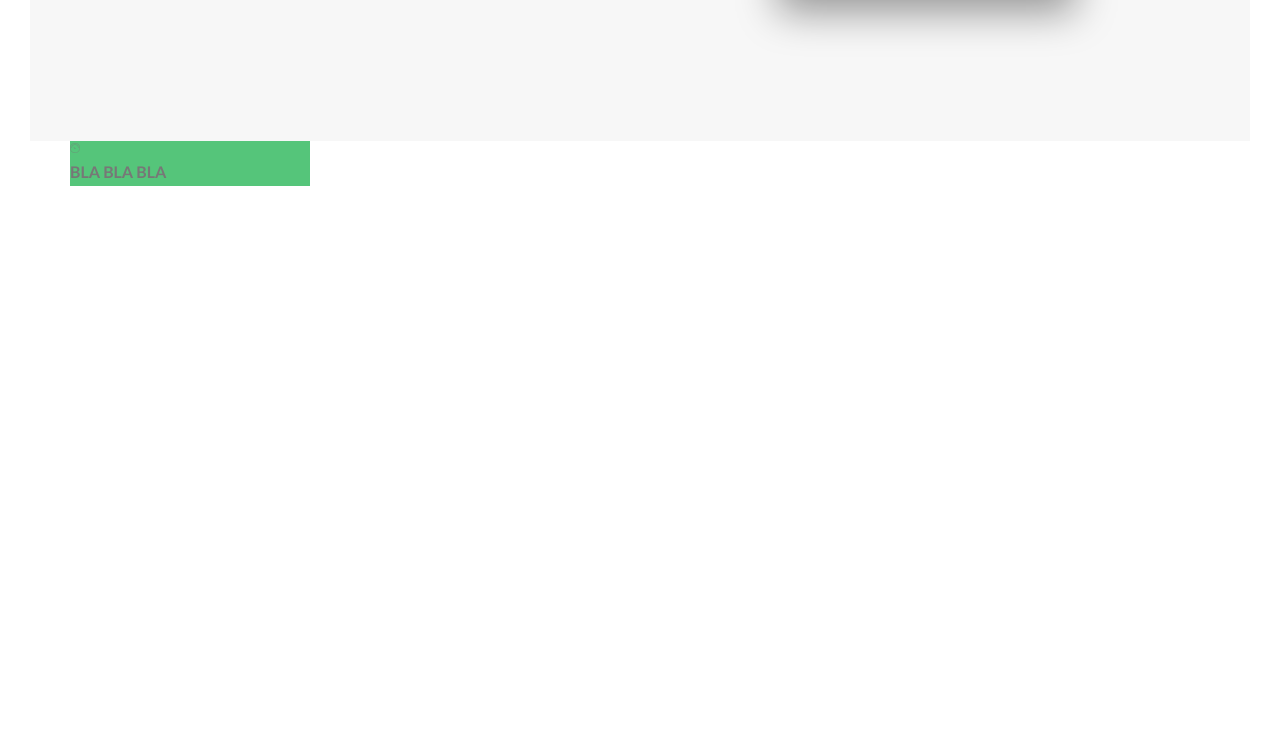
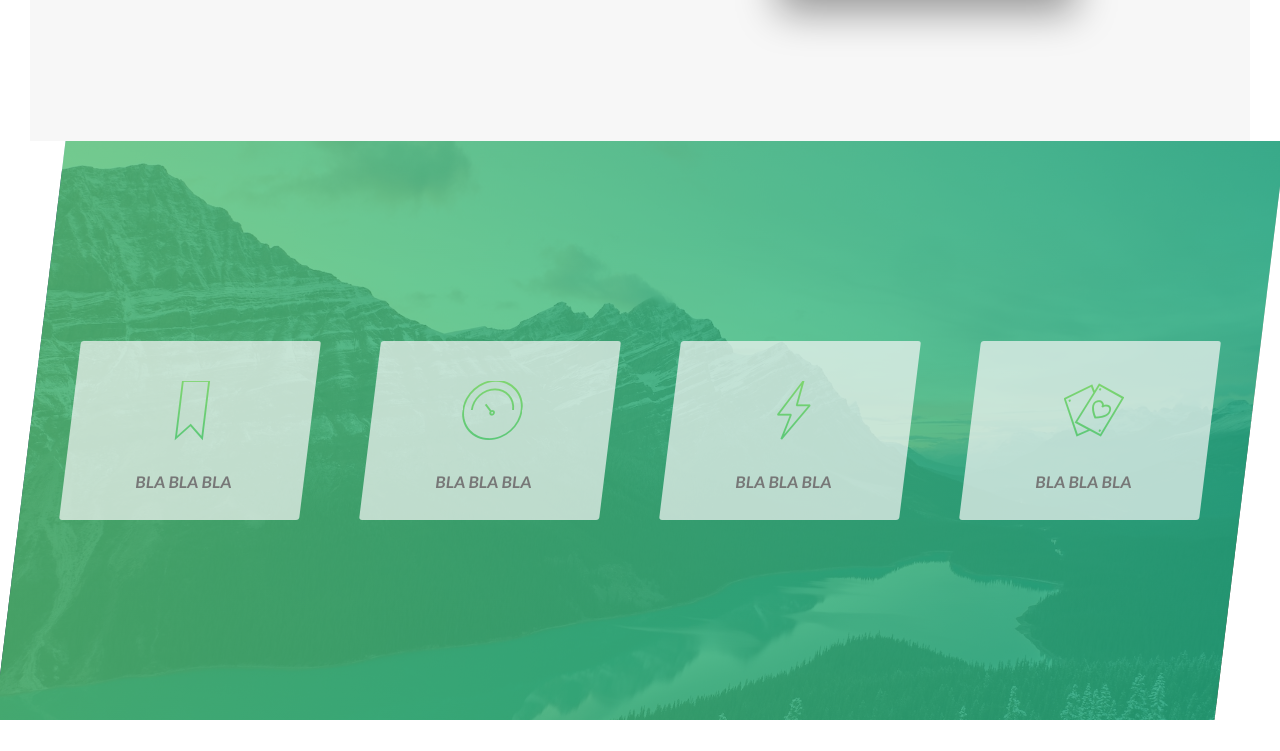
Before and after one commit to Abucur980/playingCSS, a website: page Natours/index.html in a window 1280 px wide. Shown: the part 1321-2072 px from the top of the page. Before the commit the page ends 1537 px from the top, so only its background shows below. Drawn offline with Linux system fonts and the light colour scheme.

Commit message:
just some practice

```diff
--- a/Natours/index.html
+++ b/Natours/index.html
@@ -56,13 +56,36 @@
         </div>
       </section>
 
-      <section class="features">
-
+      <section id="features">
 
           <div class="row">
             <div class="col-1-of-4">
               <div class="feature-box">
+                <i class="feature-box__icon icon-basic-bookmark"></i>
+                <h3 class="heading-tertiary">bla bla bla</h3>
+                <p class="feature-box__text"></p>
+              </div>
+            </div>
+
+            <div class="col-1-of-4">
+              <div class="feature-box">
                 <i class="feature-box__icon icon-basic-accelerator"></i>
+                <h3 class="heading-tertiary">bla bla bla</h3>
+                <p class="feature-box__text"></p>
+              </div>
+            </div>
+
+            <div class="col-1-of-4">
+              <div class="feature-box">
+                <i class="feature-box__icon icon-basic-bolt"></i>
+                <h3 class="heading-tertiary">bla bla bla</h3>
+                <p class="feature-box__text"></p>
+              </div>
+            </div>
+
+            <div class="col-1-of-4">
+              <div class="feature-box">
+                <i class="feature-box__icon icon-basic-cards-hearts"></i>
                 <h3 class="heading-tertiary">bla bla bla</h3>
                 <p class="feature-box__text"></p>
               </div>
--- a/Natours/sass/components/_feature-box.scss
+++ b/Natours/sass/components/_feature-box.scss
@@ -0,0 +1,22 @@
+.feature-box{
+    background-color: rgba($color-grey-light, .7);
+    font-size: 1.5rem;
+    padding: 2.5rem;
+    text-align: center;
+    border-radius: 3px;
+    transition: all .3s;
+
+    &__icon{
+        font-size: 6rem;
+        margin-bottom: 1rem;
+        background-image: linear-gradient(to bottom, $color-primary, $color-primary-light);
+        -webkit-background-clip: text;
+        color: transparent;
+    }
+
+    &:hover{
+        transform: translateY(-1.5rem) scale(1.03);
+    }
+
+
+}
--- a/Natours/sass/layout/_grid.scss
+++ b/Natours/sass/layout/_grid.scss
@@ -14,7 +14,6 @@
     @include clearfix;
 
         [class^="col-"]{
-            background-color: $color-primary-light;
             float: left;
 
             &:not(:last-child){
--- a/Natours/sass/pages/_home.scss
+++ b/Natours/sass/pages/_home.scss
@@ -3,3 +3,10 @@
     padding: 25rem 0;
     margin-top: -20vh;
 }
+
+#features{
+    background-image: linear-gradient(to right, rgba($color-primary-light, 0.8),rgba($color-primary-dark, 0.8)), url('../img/nat-4.jpg');
+    background-size: cover;
+    padding: 20rem 0;
+    transform: skew(-7deg);
+}
```
Also changed, not shown: Natours/sass/main.css, 2 other files.
